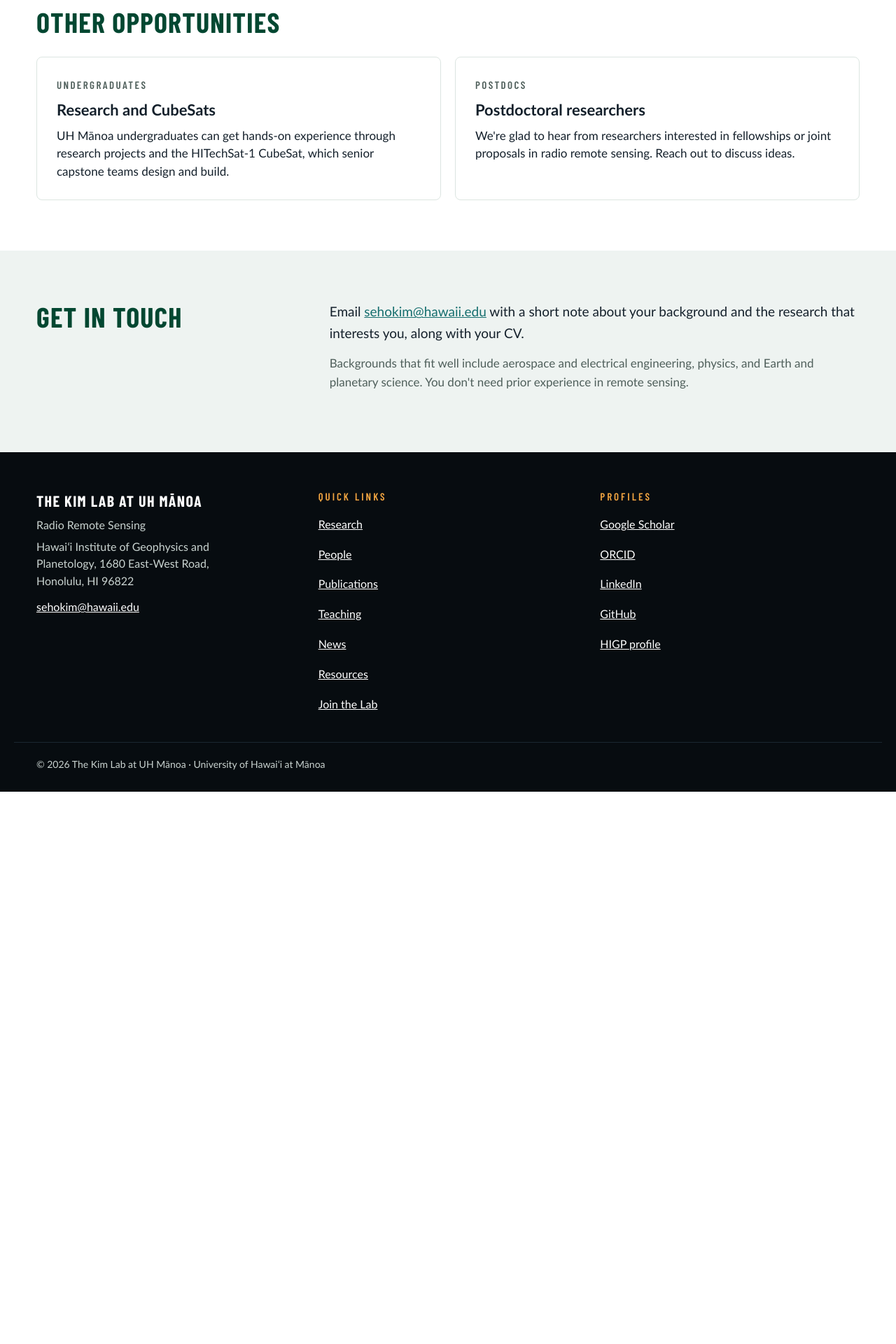
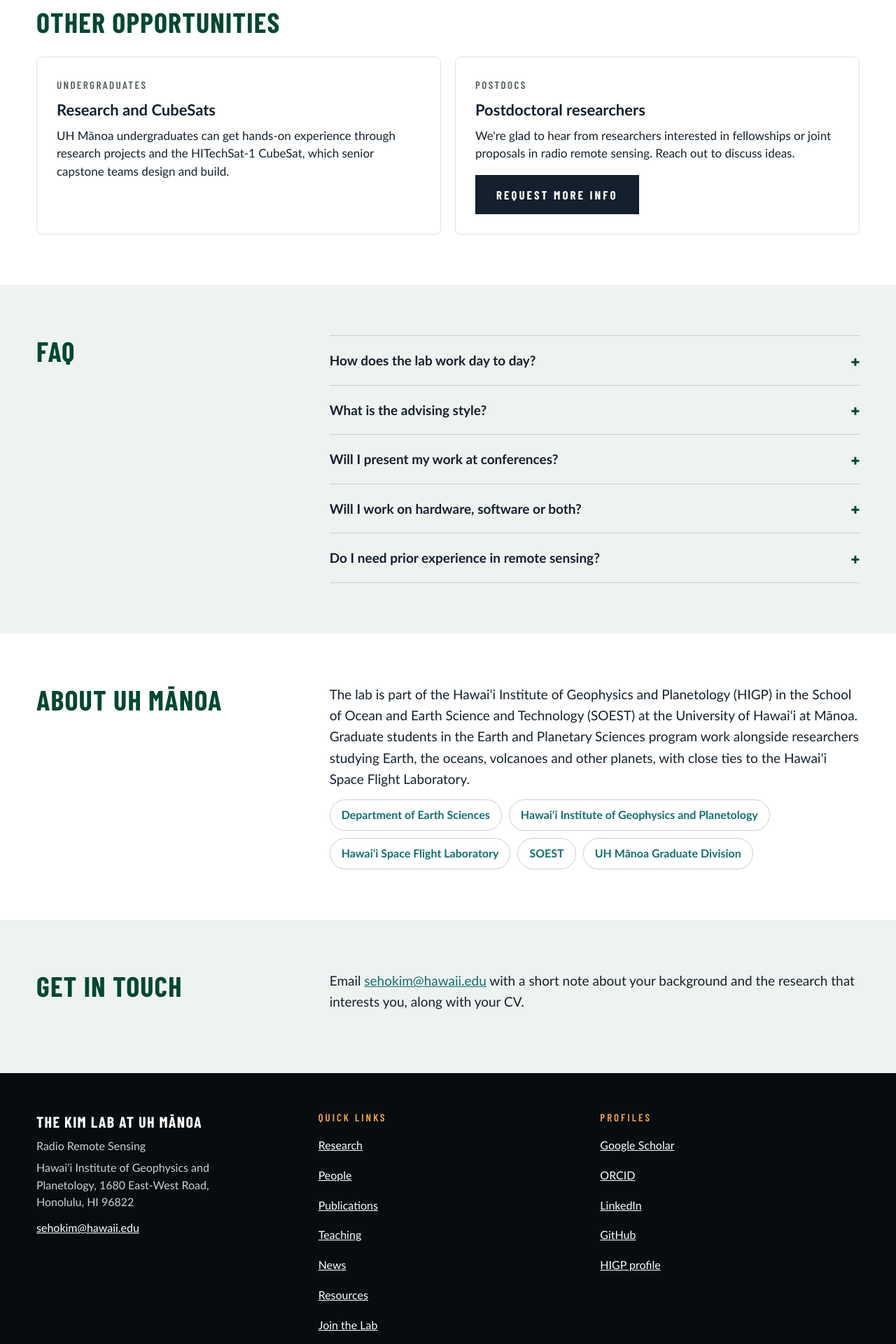
Before and after one commit to sehokim09/sehokim09.github.io, a Jekyll site: the page built from join.html, in a window 1280 px wide. Shown: the part 1488-3408 px from the top of the page at 70% size. Built offline with Jekyll 4.4.1, drawn with Linux system fonts in a browser that asks for light colours; before the commit the page ends 2619 px from its top, so only the background shows below that.

Commit message:
Join page: FAQ, About UH Mānoa, postdoc button; trim affiliations
- FAQ (weekly one-on-ones, advising style, funded IGARSS/AGU travel,
  hardware and software scope, no prior experience needed)
- About UH Mānoa block with department, HIGP, HSFL, SOEST and
  Graduate Division links
- "Request more info" button on the postdoc card
- Affiliations strip: HIGP, HSFL, SOEST only

Co-Authored-By: Claude Opus 5.5 <noreply@anthropic.com>
Claude-Session: https://claude.ai/code/session_01CT7uMHNpm9DEv42J4sv3fR

```diff
--- a/_data/affiliations.yml
+++ b/_data/affiliations.yml
@@ -1,4 +1,4 @@
-# Affiliations and collaborating institutions shown on the home page.
+# Affiliations shown on the home page.
 # Logos can replace the text later (add a `logo:` path and update _includes/affiliations.html).
 
 - name: "Hawaiʻi Institute of Geophysics and Planetology"
@@ -7,7 +7,3 @@
   url: "https://www.hsfl.hawaii.edu/"
 - name: "SOEST, University of Hawaiʻi at Mānoa"
   url: "https://www.soest.hawaii.edu/"
-- name: "NASA Jet Propulsion Laboratory"
-  url: "https://www.jpl.nasa.gov/"
-- name: "Purdue University"
-  url: "https://www.purdue.edu/"
--- a/_includes/affiliations.html
+++ b/_includes/affiliations.html
@@ -1,6 +1,6 @@
 <section class="section affiliations" aria-label="Affiliations">
   <div class="container">
-    <h2 class="affil-head">Affiliations &amp; collaborators</h2>
+    <h2 class="affil-head">Affiliations</h2>
     <div class="affil-grid">
       {% for a in site.data.affiliations %}<a href="{{ a.url }}">{{ a.name }}</a>{% endfor %}
     </div>
--- a/assets/css/style.css
+++ b/assets/css/style.css
@@ -168,3 +168,16 @@ h1, h2, h3 { line-height: 1.1; }
 .join strong { color: #FFFFFF; }
 .deadline { font-family: var(--display); font-weight: 700; font-size: 18px; letter-spacing: 0.12em; text-transform: uppercase; background: var(--gold); color: var(--ink); padding: 8px 14px; }
 .opening { border-top: 4px solid var(--green) !important; }
+
+/* FAQ and link chips */
+.faq { display: flex; flex-direction: column; border-top: 1px solid #C5D3CE; }
+.faq details { border-bottom: 1px solid #C5D3CE; padding: 4px 0; }
+.faq summary { cursor: pointer; list-style: none; display: flex; justify-content: space-between; align-items: center; gap: 16px; padding: 16px 0; font-weight: 700; font-size: 19px; }
+.faq summary::-webkit-details-marker { display: none; }
+.faq summary::after { content: "+"; font-family: var(--display); font-size: 28px; line-height: 1; color: var(--green); }
+.faq details[open] summary::after { content: "–"; }
+.faq summary:hover { color: var(--green); }
+.faq details p { margin: 0 0 18px; font-size: 18px; line-height: 1.6; }
+.link-chips { display: flex; flex-wrap: wrap; gap: 10px; margin-top: 8px; }
+.link-chips a { border: 1px solid #C5D3CE; border-radius: 999px; padding: 9px 16px; font-size: 16px; font-weight: 700; text-decoration: none; }
+.link-chips a:hover { border-color: var(--teal); }
--- a/join.html
+++ b/join.html
@@ -63,19 +63,67 @@ permalink: /join/
         <span class="tag">Postdocs</span>
         <h3>Postdoctoral researchers</h3>
         <p>We're glad to hear from researchers interested in fellowships or joint proposals in radio remote sensing. Reach out to discuss ideas.</p>
+        <a class="btn btn-dark" style="align-self: flex-start; margin-top: 6px" href="mailto:{{ site.email }}?subject=Postdoctoral%20opportunities">Request more info</a>
       </article>
     </div>
   </div>
 </section>
 
-<section class="section section-mist">
-  <div class="container split" id="contact">
+<section class="section section-mist" id="faq">
+  <div class="container split">
+    <div>
+      <h2 class="section-title">FAQ</h2>
+    </div>
+    <div class="faq">
+      <details>
+        <summary>How does the lab work day to day?</summary>
+        <p>The core of the lab is a weekly one-on-one meeting between each student and Dr. Kim, where we go over progress, plans and anything that's blocking you.</p>
+      </details>
+      <details>
+        <summary>What is the advising style?</summary>
+        <p>Supportive at the start, with growing independence. In your first year we work closely together: we figure out how we communicate best, and I help you shape your research direction. As you gain experience, you take more ownership of your project, with continued guidance and resources from the lab. Think freedom with responsibility. No micromanagement.</p>
+      </details>
+      <details>
+        <summary>Will I present my work at conferences?</summary>
+        <p>Yes, and travel is funded. Students typically present at the IEEE International Geoscience and Remote Sensing Symposium (IGARSS) in the summer and the AGU Annual Meeting in the winter. We encourage you to present your work and to become an active part of the research community.</p>
+      </details>
+      <details>
+        <summary>Will I work on hardware, software or both?</summary>
+        <p>It depends on the project. Our work spans the full path from concept to implementation, development and operations, so it involves both software and hardware. It's multidisciplinary, science-driven engineering.</p>
+      </details>
+      <details>
+        <summary>Do I need prior experience in remote sensing?</summary>
+        <p>No. Backgrounds that fit well include aerospace and electrical engineering, physics, and Earth and planetary science. Curiosity and willingness to learn matter more than any specific experience.</p>
+      </details>
+    </div>
+  </div>
+</section>
+
+<section class="section" id="uh-manoa">
+  <div class="container split">
+    <div>
+      <h2 class="section-title">About UH Mānoa</h2>
+    </div>
+    <div class="prose">
+      <p>The lab is part of the Hawaiʻi Institute of Geophysics and Planetology (HIGP) in the School of Ocean and Earth Science and Technology (SOEST) at the University of Hawaiʻi at Mānoa. Graduate students in the Earth and Planetary Sciences program work alongside researchers studying Earth, the oceans, volcanoes and other planets, with close ties to the Hawaiʻi Space Flight Laboratory.</p>
+      <div class="link-chips">
+        <a href="https://www.soest.hawaii.edu/earthsciences/">Department of Earth Sciences</a>
+        <a href="https://www.higp.hawaii.edu/">Hawaiʻi Institute of Geophysics and Planetology</a>
+        <a href="https://www.hsfl.hawaii.edu/">Hawaiʻi Space Flight Laboratory</a>
+        <a href="https://www.soest.hawaii.edu/">SOEST</a>
+        <a href="https://manoa.hawaii.edu/graduate/">UH Mānoa Graduate Division</a>
+      </div>
+    </div>
+  </div>
+</section>
+
+<section class="section section-mist" id="contact">
+  <div class="container split">
     <div>
       <h2 class="section-title">Get in touch</h2>
     </div>
     <div class="prose">
       <p>Email <a href="mailto:{{ site.email }}">{{ site.email }}</a> with a short note about your background and the research that interests you, along with your CV.</p>
-      <p class="meta">Backgrounds that fit well include aerospace and electrical engineering, physics, and Earth and planetary science. You don't need prior experience in remote sensing.</p>
     </div>
   </div>
 </section>
```
